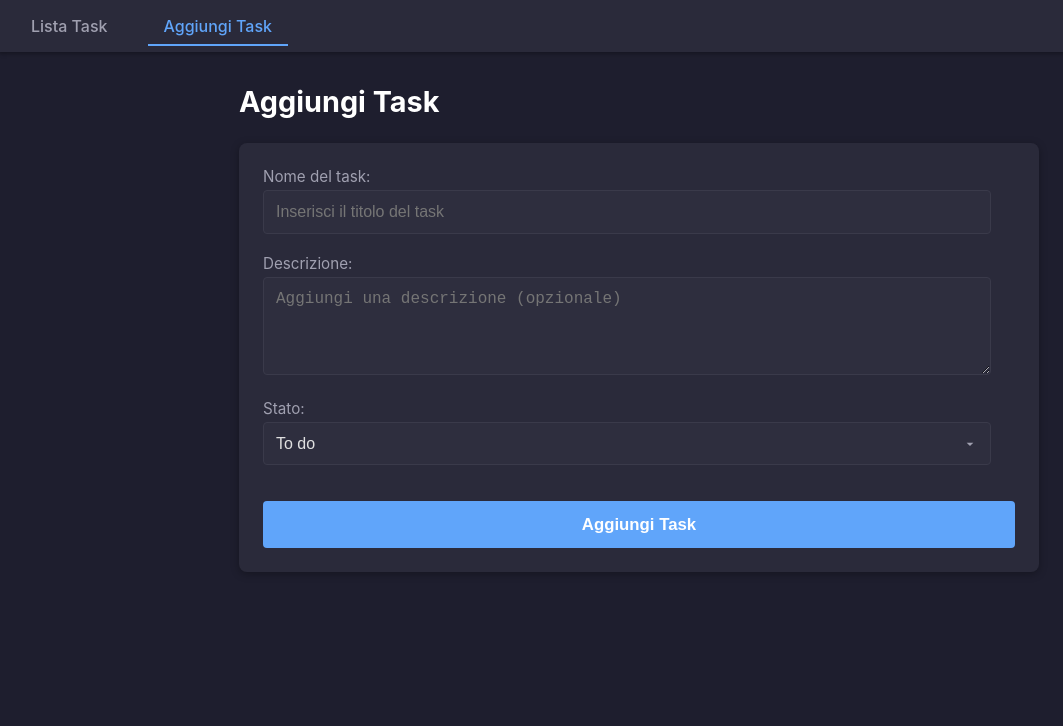
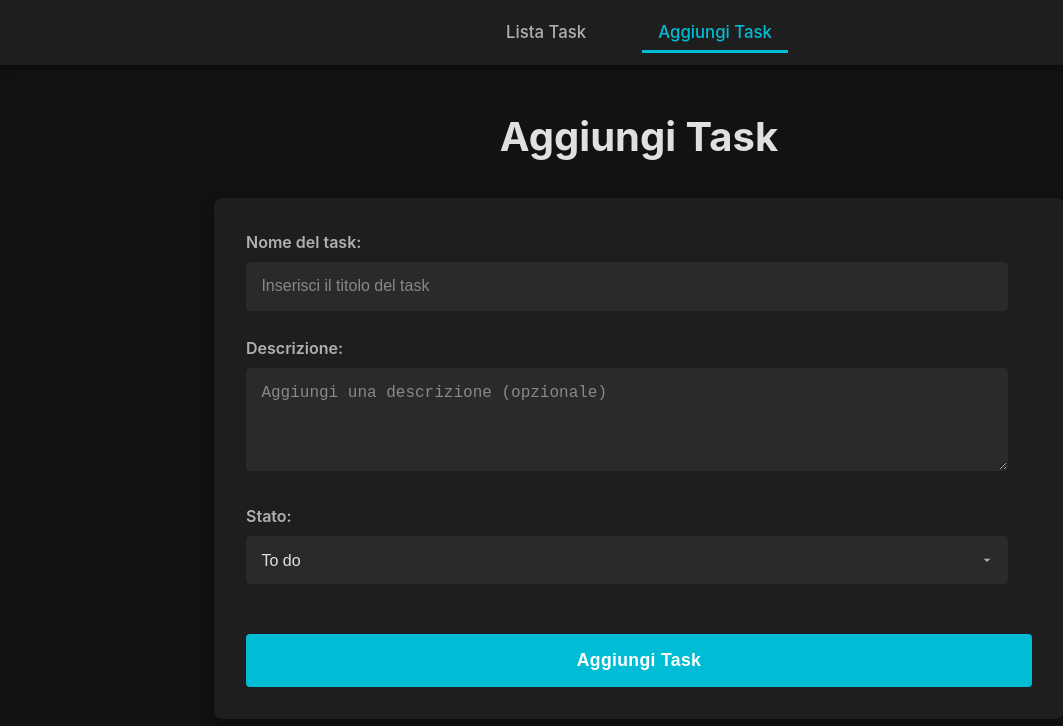
Before and after one commit to Riccardo-Gucciardo/ex-react-task-manager, a React (Vite) app: page /add-task in a window 1280 px wide. Shown: the top 726 px of the page, without its empty margins (1-1064 px from the left). Built offline with nearby package versions, Linux system fonts and the light colour scheme; no server answers.

Commit message:
milestone 7-8 e sistemazione

```diff
--- /dev/null
+++ b/src/components/TaskDetail.jsx
@@ -0,0 +1,117 @@
+import { useEffect, useState, useContext } from 'react';
+import { useParams, useNavigate } from 'react-router-dom';
+import { GlobalContext } from '../context/GlobalContext';
+
+function TaskDetail() {
+  const { id } = useParams();
+  const navigate = useNavigate();
+  const [task, setTask] = useState(null);
+  const [loading, setLoading] = useState(true);
+  const [error, setError] = useState(null);
+
+  const context = useContext(GlobalContext);
+  if (!context) {
+    throw new Error('TaskDetail deve essere usato all\'interno di un GlobalContextProvider');
+  }
+  const { removeTask } = context;
+
+  const API_URL = import.meta.env.VITE_API_URL;
+
+  useEffect(() => {
+    const fetchAllTasksAndFindOne = async () => {
+      setLoading(true);
+      setError(null);
+      try {
+        // Recupera tutti i task dal backend (il backend non supporta il GET per singolo ID)
+        const response = await fetch(`${API_URL}/tasks`);
+        if (!response.ok) {
+          throw new Error(`Errore nel recupero di tutti i task (Status: ${response.status})`);
+        }
+        const allTasks = await response.json();
+
+        // Cerca il task specifico nell'array recuperato
+        const foundTask = allTasks.find(t => String(t.id) === id);
+
+        if (foundTask) {
+          setTask(foundTask);
+        } else {
+          setError("Task non trovato nell'elenco disponibile.");
+        }
+      } catch (err) {
+        setError(err.message);
+        console.error("Errore nel recupero dei task per dettaglio:", err);
+      } finally {
+        setLoading(false);
+      }
+    };
+
+    if (id) {
+      fetchAllTasksAndFindOne();
+    }
+  }, [id, API_URL]);
+
+  const handleDeleteClick = async () => {
+    try {
+      await removeTask(id);
+      alert('Task eliminato con successo!');
+      navigate('/');
+    } catch (err) {
+      alert(`Errore durante l'eliminazione del task: ${err.message}`);
+      console.error("Errore nell'eliminazione del task:", err);
+    }
+  };
+
+  if (loading) {
+    return <div className="container task-detail-container">Caricamento task...</div>;
+  }
+
+  if (error) {
+    return <div className="container task-detail-container error-message">Errore: {error}</div>;
+  }
+
+  if (!task) {
+    return <div className="container task-detail-container">Task non trovato.</div>;
+  }
+
+  const formattedDate = task.createdAt
+    ? new Date(task.createdAt).toLocaleDateString('it-IT', {
+        day: '2-digit',
+        month: '2-digit',
+        year: 'numeric',
+        hour: '2-digit',
+        minute: '2-digit',
+      })
+    : 'N/A';
+
+  const statusClass = task.status
+    ? task.status.toLowerCase().replace(' ', '-')
+    : 'to-do';
+
+  return (
+    <div className="container task-detail-container">
+      <h1 className="task-detail-title">Dettaglio Task: {task.title}</h1>
+      <div className="task-detail-card">
+        <p>
+          <strong>Nome:</strong> {task.title || 'Senza titolo'}
+        </p>
+        <p>
+          <strong>Descrizione:</strong> {task.description || 'Nessuna descrizione'}
+        </p>
+        <p>
+          <strong>Stato:</strong>{' '}
+          <span className={`status-cell status-${statusClass}`}>
+            {task.status || 'To do'}
+          </span>
+        </p>
+        <p>
+          <strong>Data di Creazione:</strong> {formattedDate}
+        </p>
+        <button className="delete-button-large" onClick={handleDeleteClick}>
+          Elimina Task
+        </button>
+      </div>
+    </div>
+  );
+}
+
+export default TaskDetail;
--- a/src/index.css
+++ b/src/index.css
@@ -1,15 +1,39 @@
-/* src/App.css */
+/* src/App.css - Nuovo Look Completamente Riprogettato */
+
+/* Variabili CSS per facilità di modifica */
+:root {
+  --color-bg-primary: #121212; /* Nero molto scuro per lo sfondo principale */
+  --color-bg-secondary: #1e1e1e; /* Grigio scuro per card, form, nav */
+  --color-bg-tertiary: #2a2a2a; /* Grigio leggermente più chiaro per sfondi input/header tabella */
+  --color-text-light: #e0e0e0; /* Testo chiaro principale */
+  --color-text-medium: #b0b0b0; /* Testo secondario, etichette */
+  --color-accent-primary: #00bcd4; /* Blu-verde brillante per gli accenti */
+  --color-accent-hover: #0097a7; /* Blu-verde scuro all'hover */
+  --color-error: #ef4444; /* Rosso per errori */
+  --color-success: #10b981; /* Verde per successo */
+  --color-warning: #f59e0b; /* Arancione per warning/doing */
+
+  --spacing-unit: 1rem; /* Unità di spaziatura base */
+  --border-radius-sm: 4px;
+  --border-radius-md: 8px;
+  --border-radius-lg: 12px;
+}
+
+/* Stili Globali e Body */
 body {
   margin: 0;
   font-family: 'Inter', -apple-system, BlinkMacSystemFont, 'Segoe UI', Roboto, sans-serif;
-  background-color: #1e1e2e;
-  color: #e0e0e0;
+  background-color: var(--color-bg-primary); /* Sfondo principale */
+  color: var(--color-text-light); /* Testo chiaro */
+  line-height: 1.6;
+  font-size: 16px;
 }
 
+/* Navigazione */
 nav {
-  background-color: #2a2a3a;
-  padding: 1rem;
-  box-shadow: 0 2px 4px rgba(0, 0, 0, 0.3);
+  background-color: var(--color-bg-secondary);
+  padding: calc(var(--spacing-unit) * 1.2) var(--spacing-unit);
+  box-shadow: 0 4px 10px rgba(0, 0, 0, 0.4);
 }
 
 nav ul {
@@ -17,143 +41,192 @@ nav ul {
   padding: 0;
   margin: 0;
   display: flex;
-  gap: 1.5rem;
+  gap: calc(var(--spacing-unit) * 2.5);
+  justify-content: center;
 }
 
 nav a {
   text-decoration: none;
-  color: #a0a0b0;
+  color: var(--color-text-medium);
   font-weight: 500;
-  padding: 0.5rem 1rem;
-  transition: color 0.3s ease;
+  padding: 0.5rem var(--spacing-unit);
+  transition: color 0.3s ease, border-bottom 0.3s ease;
+  font-size: 1.05rem;
 }
 
 nav a:hover {
-  color: #ffffff;
+  color: var(--color-text-light);
 }
 
 nav a.active {
-  color: #60a5fa;
-  border-bottom: 2px solid #60a5fa;
+  color: var(--color-accent-primary);
+  border-bottom: 3px solid var(--color-accent-primary);
 }
 
+/* Contenitore Principale */
 .container {
-  max-width: 800px;
-  margin: 2rem auto;
-  padding: 0 1rem;
+  max-width: 850px; /* Larghezza leggermente maggiore */
+  margin: calc(var(--spacing-unit) * 2.5) auto;
+  padding: 0 calc(var(--spacing-unit) * 1.5);
 }
 
 h1 {
-  color: #ffffff;
-  font-size: 1.8rem;
-  margin-bottom: 1.5rem;
+  color: var(--color-text-light);
+  font-size: 2.5rem; /* Titolo più grande e impattante */
+  margin-bottom: calc(var(--spacing-unit) * 1.8);
+  text-align: center;
+  font-weight: 700;
 }
 
+/* Form (Aggiungi Task) */
 form {
   display: flex;
   flex-direction: column;
-  gap: 1rem;
-  background-color: #2a2a3a;
-  padding: 1.5rem;
-  border-radius: 8px;
-  box-shadow: 0 2px 8px rgba(0, 0, 0, 0.3);
+  gap: calc(var(--spacing-unit) * 1.2);
+  background-color: var(--color-bg-secondary);
+  padding: calc(var(--spacing-unit) * 2);
+  border-radius: var(--border-radius-md);
+  box-shadow: 0 4px 15px rgba(0, 0, 0, 0.4);
 }
 
-input, textarea, select { /* Modificato per includere textarea e select */
-  padding: 0.75rem;
-  border: none;
-  border-radius: 4px;
-  background-color: #3a3a4a;
-  color: #e0e0e0;
+form label {
+  color: var(--color-text-medium);
   font-size: 1rem;
+  margin-bottom: 0.4rem;
+  display: block;
+  font-weight: 600;
 }
 
-input:focus, textarea:focus, select:focus { /* Modificato per includere textarea e select */
-  outline: none;
-  box-shadow: 0 0 0 2px #60a5fa;
+form input[type="text"],
+form textarea,
+form select {
+  width: calc(100% - calc(var(--spacing-unit) * 1.5));
+  padding: 0.9rem;
+  border: 1px solid var(--color-bg-tertiary); /* Bordo sottile */
+  border-radius: var(--border-radius-sm);
+  background-color: var(--color-bg-tertiary);
+  color: var(--color-text-light);
+  font-size: 1rem;
+  box-sizing: border-box;
+  margin-top: 0.4rem;
 }
 
+form input[type="text"]::placeholder,
+form textarea::placeholder {
+  color: var(--color-text-medium);
+  opacity: 0.7;
+}
+
+form input[type="text"]:focus,
+form textarea:focus,
+form select:focus {
+  outline: none;
+  border-color: var(--color-accent-primary);
+  box-shadow: 0 0 0 3px rgba(0, 188, 212, 0.5);
+}
+
+/* Stili per i bottoni */
 button {
-  padding: 0.75rem;
+  padding: 0.85rem 1.5rem;
   border: none;
-  border-radius: 4px;
-  background-color: #60a5fa;
-  color: #ffffff;
+  border-radius: var(--border-radius-sm);
+  background-color: var(--color-accent-primary);
+  color: #ffffff; /* Testo bianco puro per i bottoni */
   font-weight: 600;
   cursor: pointer;
-  transition: background-color 0.3s ease;
+  transition: background-color 0.3s ease, transform 0.2s ease;
+  font-size: 1rem;
+  letter-spacing: 0.02em;
 }
 
 button:hover {
-  background-color: #3b82f6;
+  background-color: var(--color-accent-hover);
+  transform: translateY(-2px);
 }
 
-/* Stili per la tabella */
+form button[type="submit"] {
+  width: 100%;
+  padding: 1rem;
+  margin-top: calc(var(--spacing-unit) * 1.5);
+  font-size: 1.1rem;
+}
+
+/* Tabella Task List */
 .task-table {
   width: 100%;
   border-collapse: collapse;
-  background-color: #2a2a3a;
-  border-radius: 8px;
+  background-color: var(--color-bg-secondary);
+  border-radius: var(--border-radius-md);
   overflow: hidden;
-  box-shadow: 0 2px 8px rgba(0, 0, 0, 0.3);
+  box-shadow: 0 4px 15px rgba(0, 0, 0, 0.4);
 }
 
 .task-table th,
 .task-table td {
-  padding: 1rem;
+  padding: calc(var(--spacing-unit) * 1.2) calc(var(--spacing-unit) * 1.5); /* Padding generoso */
   text-align: left;
-  border-bottom: 1px solid #3a3a4a;
+  border-bottom: 1px solid var(--color-bg-tertiary); /* Linea divisoria */
 }
 
 .task-table th {
-  background-color: #3a3a4a;
-  color: #a0a0b0;
+  background-color: var(--color-bg-tertiary);
+  color: var(--color-text-medium);
   font-weight: 600;
+  text-transform: uppercase;
+  font-size: 0.9rem;
+  letter-spacing: 0.05em;
+}
+
+.task-table tbody tr:last-child td {
+  border-bottom: none;
 }
 
 .task-table tr:hover {
-  background-color: #333344;
+  background-color: #242424; /* Sfondo leggermente diverso all'hover della riga */
 }
 
-/* Stili per la colonna status */
+/* Stili specifici per la colonna Status */
 .status-cell {
   font-weight: 500;
-  padding: 0.5rem 1rem;
-  border-radius: 4px;
+  padding: 0.4rem 1rem;
+  border-radius: 20px; /* Forma a pillola */
   text-align: center;
+  display: inline-block;
+  min-width: 80px;
 }
 
 .status-to-do {
-  background-color: #ef4444; /* Rosso */
+  background-color: var(--color-error);
   color: #ffffff;
 }
 
 .status-doing {
-  background-color: #f59e0b; /* Giallo */
+  background-color: var(--color-warning);
   color: #ffffff;
 }
 
 .status-done {
-  background-color: #10b981; /* Verde */
+  background-color: var(--color-success);
   color: #ffffff;
 }
 
-/* Stili per errori e textarea/select */
+/* Messaggi di Errore */
 .input-error {
-  border: 2px solid #ef4444 !important;
+  border: 2px solid var(--color-error) !important;
 }
 
 .error-message {
-  color: #ef4444;
-  font-size: 0.85rem;
+  color: var(--color-error);
+  font-size: 0.88rem;
   margin-top: -0.5rem;
-  margin-bottom: 1rem;
+  margin-bottom: var(--spacing-unit);
 }
 
 textarea {
   resize: vertical;
 }
 
+/* Selezione personalizzata per i dropdown */
 select {
   appearance: none;
   -webkit-appearance: none;
@@ -163,53 +236,83 @@ select {
   background-size: 1rem;
 }
 
-/* src/App.css */
-
-/* ... (Il resto del tuo CSS esistente) ... */
-
-/* AGGIUNTE E MODIFICHE PER LA PAGINA ADD TASK */
-
-/* Rendi le label un po' più evidenti e allinea bene con gli input */
-form label {
-  color: #a0a0b0; /* Colore più chiaro per le label */
-  font-size: 0.95rem;
-  margin-bottom: 0.25rem; /* Spazio sotto la label */
-  display: block; /* Ogni label su una nuova riga */
+/* Link Titolo Task nella lista */
+.task-title-link {
+  color: var(--color-accent-primary);
+  text-decoration: none;
+  font-weight: 600;
+  transition: color 0.3s ease;
 }
 
-/* Stili specifici per input, textarea e select all'interno del form */
-form input[type="text"],
-form textarea,
-form select {
-  width: calc(100% - 1.5rem); /* Calcola la larghezza per il padding */
-  padding: 0.75rem;
-  border: 1px solid #3a3a4a; /* Aggiunto un bordo sottile */
-  border-radius: 4px;
-  background-color: #2e2e3e; /* Scurito leggermente lo sfondo per contrasto */
-  color: #e0e0e0;
-  font-size: 1rem;
-  box-sizing: border-box; /* Include padding e bordo nella larghezza totale */
-  margin-top: 0.25rem; /* Spazio sopra l'input rispetto alla label */
+.task-title-link:hover {
+  color: var(--color-accent-hover);
+  text-decoration: underline;
 }
 
-form input[type="text"]:focus,
-form textarea:focus,
-form select:focus {
-  outline: none;
-  border-color: #60a5fa; /* Bordo colorato al focus */
-  box-shadow: 0 0 0 2px rgba(96, 165, 250, 0.5); /* Ombra più soft al focus */
+/* Stili per la pagina Dettaglio Task */
+.task-detail-container {
+  padding: calc(var(--spacing-unit) * 2.5);
+  background-color: var(--color-bg-secondary);
+  border-radius: var(--border-radius-md);
+  box-shadow: 0 4px 15px rgba(0, 0, 0, 0.4);
+  margin-top: calc(var(--spacing-unit) * 3);
 }
 
-/* Stili per il pulsante "Aggiungi Task" */
-form button[type="submit"] {
-  width: 100%; /* Rendi il bottone a larghezza piena */
-  padding: 0.85rem; /* Aumenta leggermente il padding */
-  margin-top: 1rem; /* Spazio superiore dal campo precedente */
-  font-size: 1.05rem; /* Testo leggermente più grande */
+.task-detail-title {
+  color: var(--color-text-light);
+  font-size: 2.8rem; /* Titolo ancora più grande per il dettaglio */
+  margin-bottom: calc(var(--spacing-unit) * 2);
+  text-align: center;
+  font-weight: 700;
 }
 
-/* Miglioramento per la freccia del select */
-form select {
-  background-position: right 0.75rem center, center left; /* Allontana la freccia dal bordo */
-  background-size: 1rem, 100%; /* Mantieni la dimensione della freccia */
+.task-detail-card {
+  background-color: var(--color-bg-primary); /* Sfondo della "card" interna, lo stesso del body */
+  padding: calc(var(--spacing-unit) * 2);
+  border-radius: var(--border-radius-sm);
+  box-shadow: inset 0 0 10px rgba(0, 0, 0, 0.3);
+  border: 1px solid var(--color-bg-tertiary);
 }
+
+.task-detail-card p {
+  font-size: 1.15rem;
+  margin-bottom: calc(var(--spacing-unit) * 1.2);
+  color: var(--color-text-light);
+}
+
+.task-detail-card p strong {
+  color: #ffffff; /* Titoli dei campi in bianco puro */
+  margin-right: 0.6rem;
+}
+
+.delete-button-large {
+  display: block;
+  width: fit-content;
+  margin: calc(var(--spacing-unit) * 2.5) auto 0 auto;
+  padding: 1rem 2.5rem;
+  font-size: 1.15rem;
+  background-color: var(--color-error);
+}
+
+.delete-button-large:hover {
+  background-color: #c43232; /* Tono più scuro del rosso all'hover */
+  transform: translateY(-2px);
+}
+
+.task-detail-card .status-cell {
+    display: inline-block;
+    padding: 0.4em 1em;
+    font-size: 1em;
+    border-radius: 9999px;
+    vertical-align: middle;
+}
+
+/* Messaggi di caricamento/errore nella pagina di dettaglio */
+.task-detail-container.error-message {
+  background-color: var(--color-error);
+  color: #ffffff;
+  text-align: center;
+  padding: calc(var(--spacing-unit) * 1.5);
+  font-size: 1.1rem;
+  border-radius: var(--border-radius-md);
+}
```
Also changed, not shown: src/App.jsx (+4 -4 lines), src/components/AddTask.jsx (renamed from src/AddTask.jsx, +5 -9 lines), src/components/TaskList.jsx (renamed from src/TaskList.jsx, +8 -9 lines), src/components/TaskRow.jsx (renamed from src/TaskRow.jsx, +8 -15 lines), src/custom hook/useTasks.js (renamed from src/custom hook/useTasks.jsx, +34 -10 lines).
